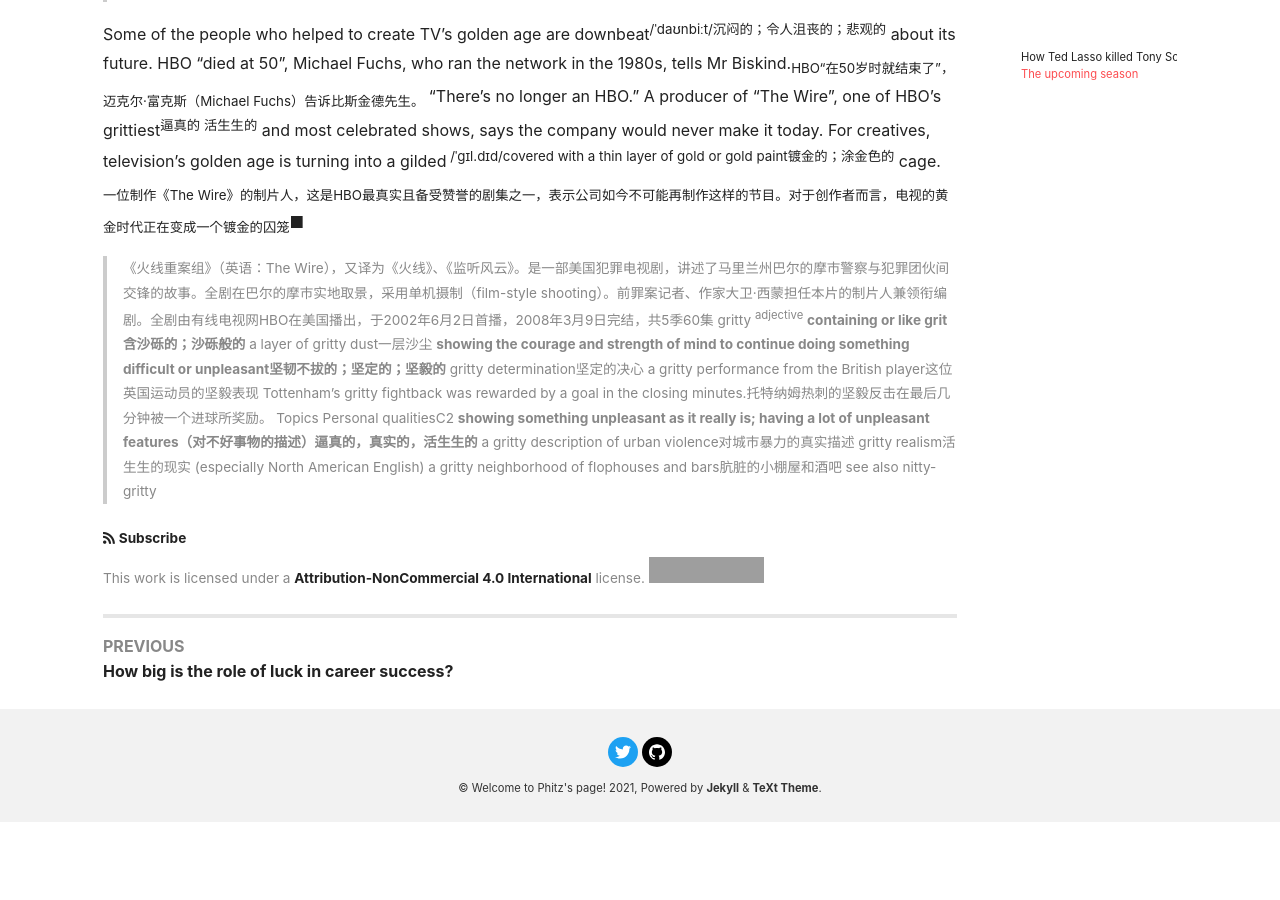
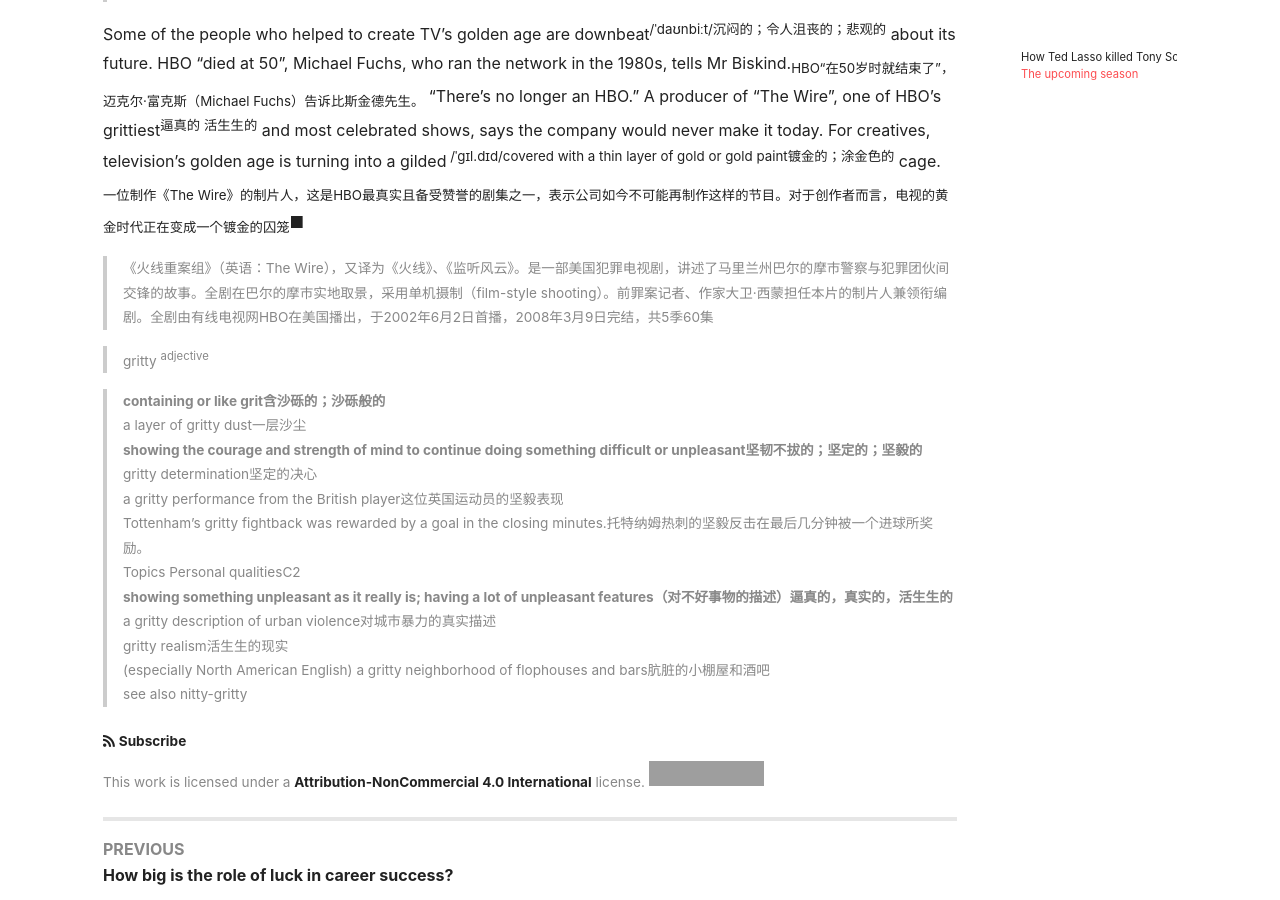
Before and after one commit to Fi-tz/Fi-tz, a Jekyll site: the page built from _posts/2023-11-11-TV-golden-age.md, in a window 1280 px wide and 900 px high, scrolled down 4689 px. Built offline with Jekyll 4.4.1, drawn with Linux system fonts in a browser that asks for light colours; nearby versions of some CDN libraries; before the commit the page ends 5511 px from its top, so only the background shows below that; grey boxes are pictures that could not be loaded.

```diff
--- a/_posts/2023-11-11-TV-golden-age.md
+++ b/_posts/2023-11-11-TV-golden-age.md
@@ -74,16 +74,18 @@ There are some subjects where the globe-spanning<sup>/ˈspænɪŋ/横跨；跨
 Some of the people who helped to create TV’s golden age are downbeat<sup>/ˈdaʊnbiːt/沉闷的；令人沮丧的；悲观的</sup> about its future. HBO “died at 50”, Michael Fuchs, who ran the network in the 1980s, tells Mr Biskind.<sub>HBO“在50岁时就结束了”，迈克尔·富克斯（Michael Fuchs）告诉比斯金德先生。</sub> “There’s no longer an HBO.” A producer of “The Wire”, one of HBO’s grittiest<sup>逼真的 活生生的</sup> and most celebrated shows, says the company would never make it today. For creatives, television’s golden age is turning into a gilded<sup> /ˈɡɪl.dɪd/covered with a thin layer of gold or gold paint镀金的；涂金色的</sup> cage. <sub>一位制作《The Wire》的制片人，这是HBO最真实且备受赞誉的剧集之一，表示公司如今不可能再制作这样的节目。对于创作者而言，电视的黄金时代正在变成一个镀金的囚笼</sub>■
 
 >《火线重案组》（英语：The Wire），又译为《火线》、《监听风云》。是一部美国犯罪电视剧，讲述了马里兰州巴尔的摩市警察与犯罪团伙间交锋的故事。全剧在巴尔的摩市实地取景，采用单机摄制（film-style shooting）。前罪案记者、作家大卫·西蒙担任本片的制片人兼领衔编剧。全剧由有线电视网HBO在美国播出，于2002年6月2日首播，2008年3月9日完结，共5季60集
+
 >gritty <sup>adjective</sup>
->**containing or like grit含沙砾的；沙砾般的**
->a layer of gritty dust一层沙尘
->**showing the courage and strength of mind to continue doing something difficult or unpleasant坚韧不拔的；坚定的；坚毅的**
-gritty determination坚定的决心
-a gritty performance from the British player这位英国运动员的坚毅表现
-Tottenham’s gritty fightback was rewarded by a goal in the closing minutes.托特纳姆热刺的坚毅反击在最后几分钟被一个进球所奖励。
-Topics Personal qualitiesC2
->**showing something unpleasant as it really is; having a lot of unpleasant features（对不好事物的描述）逼真的，真实的，活生生的**
-a gritty description of urban violence对城市暴力的真实描述
-gritty realism活生生的现实
- (especially North American English) a gritty neighborhood of flophouses and bars肮脏的小棚屋和酒吧
+
+>**containing or like grit含沙砾的；沙砾般的**<br>
+>a layer of gritty dust一层沙尘 <br>
+>**showing the courage and strength of mind to continue doing something difficult or unpleasant坚韧不拔的；坚定的；坚毅的**<br>
+gritty determination坚定的决心<br>
+a gritty performance from the British player这位英国运动员的坚毅表现 <br>
+Tottenham’s gritty fightback was rewarded by a goal in the closing minutes.托特纳姆热刺的坚毅反击在最后几分钟被一个进球所奖励。 <br>
+Topics Personal qualitiesC2 <br>
+>**showing something unpleasant as it really is; having a lot of unpleasant features（对不好事物的描述）逼真的，真实的，活生生的** <br>
+a gritty description of urban violence对城市暴力的真实描述 <br>
+gritty realism活生生的现实 <br>
+ (especially North American English) a gritty neighborhood of flophouses and bars肮脏的小棚屋和酒吧 <br>
 see also nitty-gritty
```
